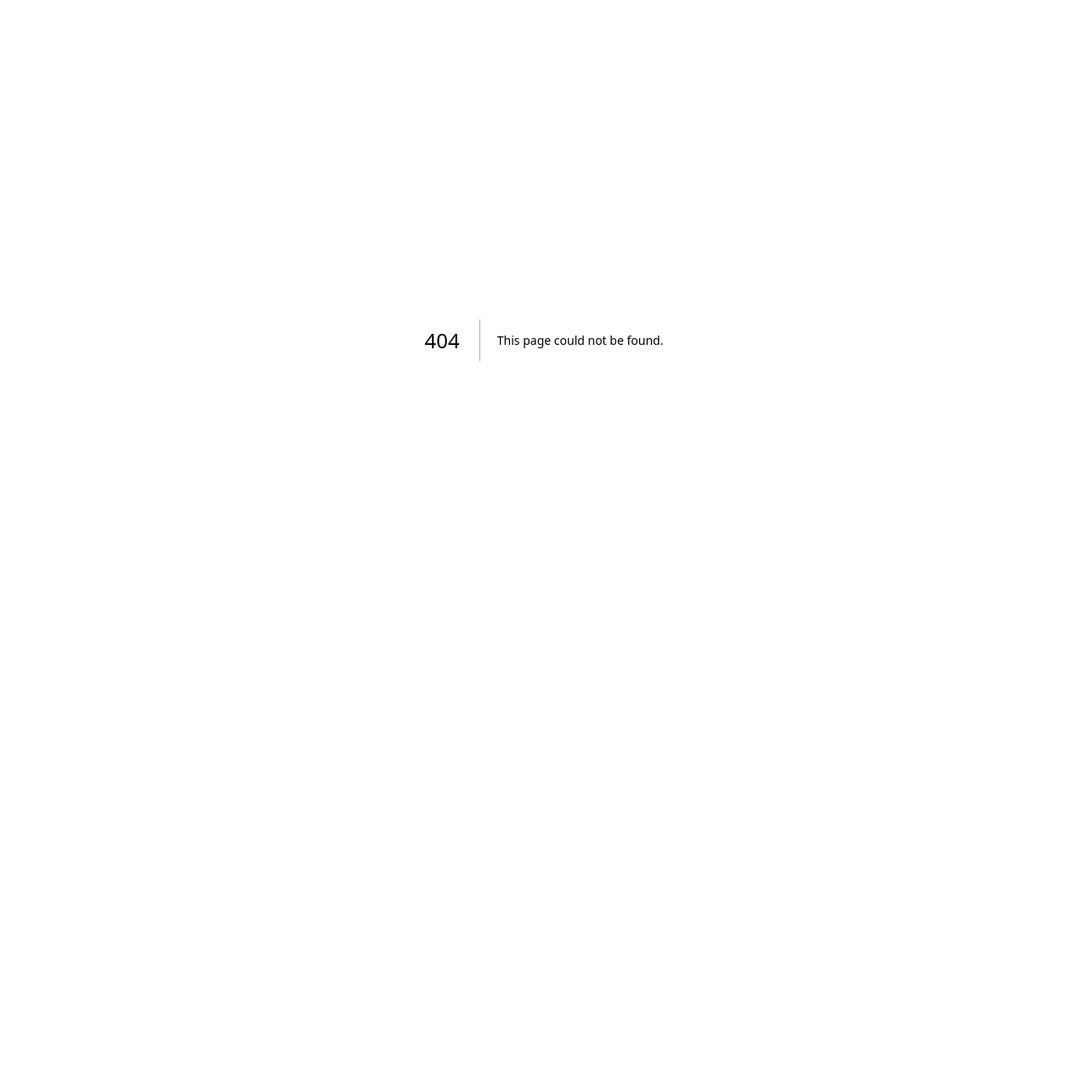
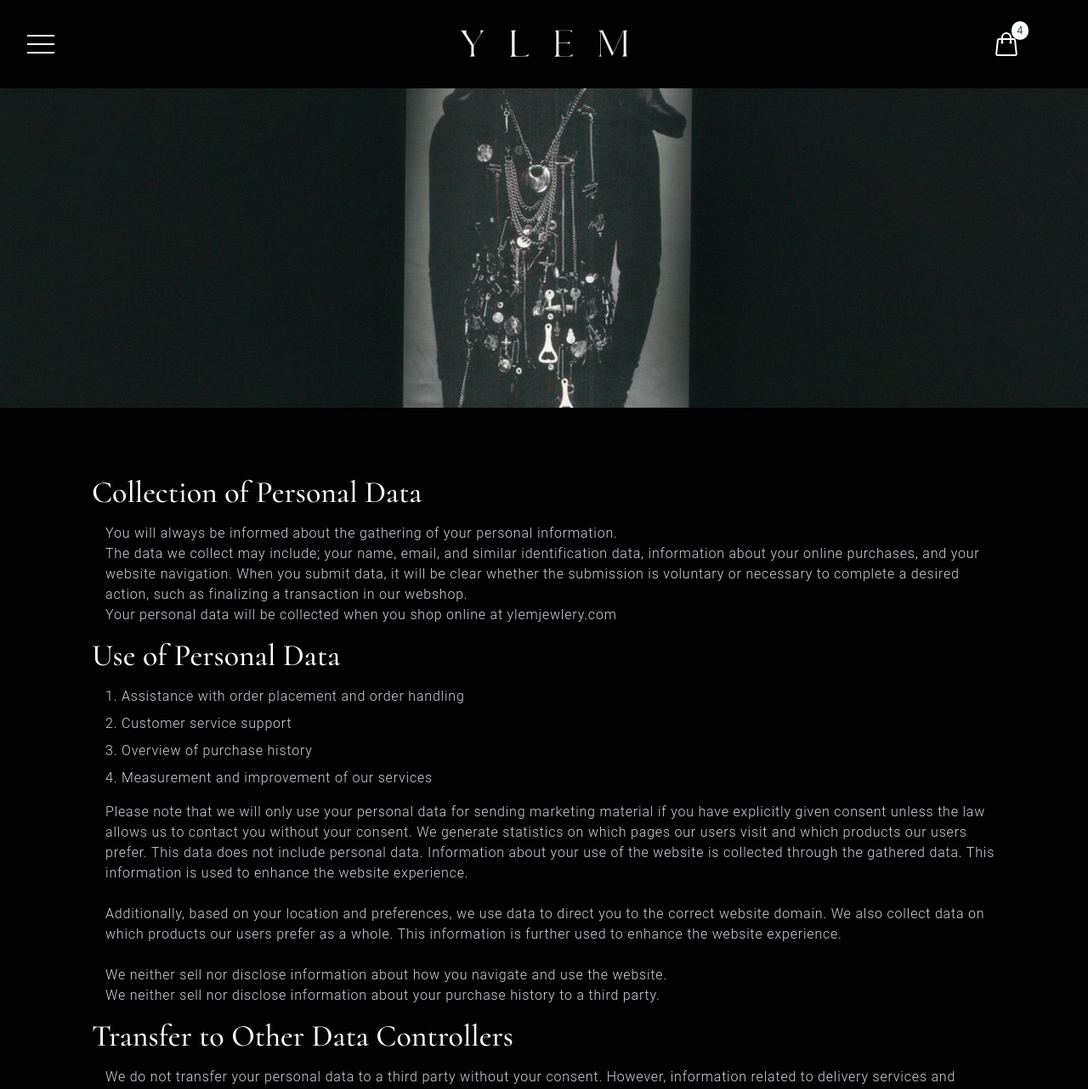
Before and after one commit to SimonCalundan/ylem-web, a Next.js app: page /privacy in a window 1280 px wide. Before the commit this address had no page. Shown: the top 1282 px of the page at 85% size. Before the commit the page ends 800 px from the top, so only its background shows below. Built offline with nearby package versions, Linux system fonts and the light colour scheme.

Commit message:
Added privacy policy page

```diff
--- a/components/navigation/Menu.jsx
+++ b/components/navigation/Menu.jsx
@@ -93,7 +93,7 @@ const Menu = ({ menuOpen }) => {
         className="flex items-center gap-4 w-92 flex-wrap justify-center fixed bottom-20"
           >
             {secondaryMenuItems.map((link, i) => (
-              <Link key={i} className=" uppercase text-sm text-gray-400 hover:underline underline-offset-8" href={link.link}>
+              <Link key={i} className=" text-body uppercase text-sm text-gray-400 hover:underline underline-offset-8" href={link.link}>
               {link.name}
               </Link>)
             )}
--- /dev/null
+++ b/pages/privacy.jsx
@@ -0,0 +1,112 @@
+import Head from "next/head";
+import Nav from "@/components/navigation/Nav";
+import { useState, useEffect, useCallback, useRef } from "react";
+import Footer from "@/components/Footer";
+import { motion } from "framer-motion";
+import Image from "next/image";
+export default function Privacy() {
+  return (
+    <>
+      <Head>
+        <title>YLEM | Privacy policy</title>
+        <link
+          rel="icon"
+          type="image/x-icon"
+          href="/logo/LOGO_browser.jpg"
+        ></link>
+      </Head>
+      <Nav />
+      <motion.div className=" text-white w-screen h-auto flex flex-col pt-24">
+        {/* Image  */}
+        <div className="w-full h-96 relative">
+          <Image
+            src="/page_covers/privacy.jpg"
+            layout="fill"
+            objectFit="cover"
+            alt="Privacy policy"
+          />
+        </div>
+        {/* Content  */}
+        <motion.div className=" w-[1080px] max-w-full mx-auto flex flex-col items-start py-16 px-2">
+          <h2 className="text-4xl font-medium my-4">Collection of Personal Data</h2>
+          <p className="text-body text-base font-light tracking-wider text-gray-300 ml-4">
+            You will always be informed about the gathering of your personal information.
+            <br />
+            The data we collect may include; your name, email, and similar identification data, information about your online purchases, and your website navigation. When you submit data, it will be clear whether the submission is voluntary or necessary to complete a desired action, such as finalizing a transaction in our webshop.
+            <br />
+            Your personal data will be collected when you shop online at ylemjewlery.com
+          </p>
+          <h2 className="text-4xl font-medium my-4">Use of Personal Data</h2>
+          <ol className=" flex flex-col gap-2 mb-4 text-gray-300 ml-4">
+            <li className="text-body text-base font-light tracking-wider">1. Assistance with order placement and order handling</li>
+            <li className="text-body text-base font-light tracking-wider">2. Customer service support</li>
+            <li className="text-body text-base font-light tracking-wider">3. Overview of purchase history</li>
+            <li className="text-body text-base font-light tracking-wider">4. Measurement and improvement of our services</li>
+          </ol>
+          <p className="text-body text-base font-light tracking-wider text-gray-300 ml-4">
+            Please note that we will only use your personal data for sending marketing material if you have explicitly given consent unless the law allows us to contact you without your consent. We generate statistics on which pages our users visit and which products our users prefer. This data does not include personal data. Information about your use of the website is collected through the gathered data. This information is used to enhance the website experience.
+            <br />
+            <br />
+            Additionally, based on your location and preferences, we use data to direct you to the correct website domain. We also collect data on which products our users prefer as a whole. This information is further used to enhance the website experience.
+            <br />
+            <br />
+            We neither sell nor disclose information about how you navigate and use the website.
+            <br />
+            We neither sell nor disclose information about your purchase history to a third party.
+          </p>
+          <h2 className="text-4xl font-medium my-4">Transfer to Other Data Controllers</h2>
+          <p className="text-body text-base font-light tracking-wider text-gray-300 ml-4">
+            We do not transfer your personal data to a third party without your consent. However, information related to delivery services and processing of goods will be transferred to the delivery service we use and our payment gateway partners. Under specific circumstances and with reference to the law, it may be relevant to transfer information to public authorities or the police. For example, in cases of suspected credit card fraud, information may possibly be disclosed to the police.
+            <br />
+            <br />
+            In the event of reorganization, total or partial sale of the company, any exchange of data in this regard will comply with the current legislation on the processing of personal data.
+          </p>
+          <h2 className="text-4xl font-medium my-4">Exchange of Data with Data Controllers</h2>
+          <p className="text-body text-base font-light tracking-wider text-gray-300 ml-4">
+            Your personal data is disclosed to our partners providing services on behalf of Ylem - for example, when we market on social media, and process orders.
+            <br /> <br />
+            These parties only process your personal data on behalf of Ylem and in accordance with our instructions.
+            <br /> <br />
+            We delete your personal data when we no longer need to process it for one or more of the purposes mentioned in section 3. However, data in anonymized form may possibly be processed and stored for a longer period.
+          </p>
+          <h2 className="text-4xl font-medium my-4">Cookies</h2>
+          <p className="text-body text-base font-light tracking-wider text-gray-300 ml-4">
+            At ylemjewlery.com cookies are used with the aim of optimizing the website and its functionality, and thus making the visit as easy as possible for you.
+            <br /><br />
+            You can at any given time delete your cookies from your device.
+          </p>
+          <h2 className="text-4xl font-medium my-4">Security</h2>
+          <p className="text-body text-base font-light tracking-wider text-gray-300 ml-4">
+            We have implemented security measures to ensure that our internal procedures meet our high security standards. Therefore, we strive to ensure the quality and integrity of your personal data and reduce the risk of loss, misuse, unauthorized access, sharing, and alteration.
+          </p>
+          <h2 className="text-4xl font-medium my-4">Your Rights</h2>
+          <p className="text-body text-base font-light tracking-wider text-gray-300 ml-4">
+            You are entitled to be informed about the personal data we process about you - with certain legal exceptions. You also have the right to object to the collection and further processing of your personal data, including profiling/automated decision-making. Additionally, you have the right to have your personal data corrected, deleted, or blocked. Furthermore, you have the right to receive information about yourself that you have provided to us and the right to have this information transferred to another data controller.
+          </p>
+          <h2 className="text-4xl font-medium my-4">Disclaimer</h2>
+          <p className="text-body text-base font-light tracking-wider text-gray-300 ml-4">
+            You can withdraw any consent you have given us at any time, and we will delete your personal data unless we can continue processing based on another purpose.
+            <br /> <br />
+            If you wish to withdraw your consent, please contact us at <a href="mailto:ylemjewlery@gmail.com" className="underline">Ylemjewlery@gmail.com</a> or by phone: <a href="phoneto:28576157" className="underline">+45 28576157</a>.
+          </p>
+          <h2 className="text-4xl font-medium my-4">Links to Other Websites</h2>
+          <p className="text-body text-base font-light tracking-wider text-gray-300 ml-4">
+            Our website contains links to other websites or integrated pages. We are not responsible for the content of other company websites or their methods of collecting personal data. When visiting other companies, please read the owner's policy on the protection of personal data and other relevant policies.
+          </p>
+          <h2 className="text-4xl font-medium my-4">Change of Data</h2>
+          <p className="text-body text-base font-light tracking-wider text-gray-300 ml-4">
+            If you want us to 1) update, change, or delete the personal data we have collected about you, 2) you want to access the data we have collected about you, or 3) have any other questions regarding the above, please contact us at <a href="mailto:ylemjewlery@gmail.com" className="underline">Ylemjewlery@gmail.com</a> or by phone: <a href="phoneto:28576157" className="underline">+45 28576157</a>.
+          </p>
+          <div className="flex flex-col gap-2 w-full justify-center items-center mt-20 text-body text-gray-300 text-center">
+            <p> This website is owned and administered by : </p>
+            <p> Ylem I/S </p>
+            <p> Guldsmedgade 1, 3.th, 8000 Aarhus C, Denmark </p>
+            <p> CVR : 44195860 </p>
+            <a> +45 28576157 </a>
+            <a> contact@ylemjewelry.com </a>
+          </div>
+        </motion.div>
+      </motion.div>
+    </>
+  )
+}
--- a/pages/products/entangle.jsx
+++ b/pages/products/entangle.jsx
@@ -85,7 +85,8 @@ const RingContent = () => {
         <div className="flex relative w-screen min-h-[50vh]  justify-center items-center  ">
           <svg onClick={next} xmlns="http://www.w3.org/2000/svg" className="absolute z-30 w-28 h-80 hover:scale-105 active:scale-95 transition-all cursor-pointer  top-2/5 right-0" width="24" height="24" viewBox="0 0 24 24" strokeWidth="1" stroke="currentColor" fill="none" strokeLinecap="round" strokeLinejoin="round"><path stroke="none" d="M0 0h24v24H0z" fill="none" /><path d="M11 4l3 8l-3 8" /></svg>
           <svg onClick={previous} xmlns="http://www.w3.org/2000/svg" className="absolute z-30 w-28 h-80 hover:scale-105 active:scale-95 transition-all cursor-pointer top-2/5 left-0" width="24" height="24" viewBox="0 0 24 24" strokeWidth="1" stroke="currentColor" fill="none" strokeLinecap="round" strokeLinejoin="round"><path stroke="none" d="M0 0h24v24H0z" fill="none" /><path d="M13 20l-3 -8l3 -8" /></svg>
-          <Slider ref={sliderRef} dotsClass="bg-blue-500" {...settings} className=" h-full w-screen mt-32 overflow-hidden  text-white ">
+          <Slider
+            ref={sliderRef} dotsClass="bg-blue-500" {...settings} className=" h-full w-screen mt-24 overflow-hidden  text-white ">
             <Image priority={true} src="/produkt_billeder/ring_3.jpg"
               width={500}
               height={500}
```
Also changed, not shown: public/page_covers/privacy.jpg (added).
